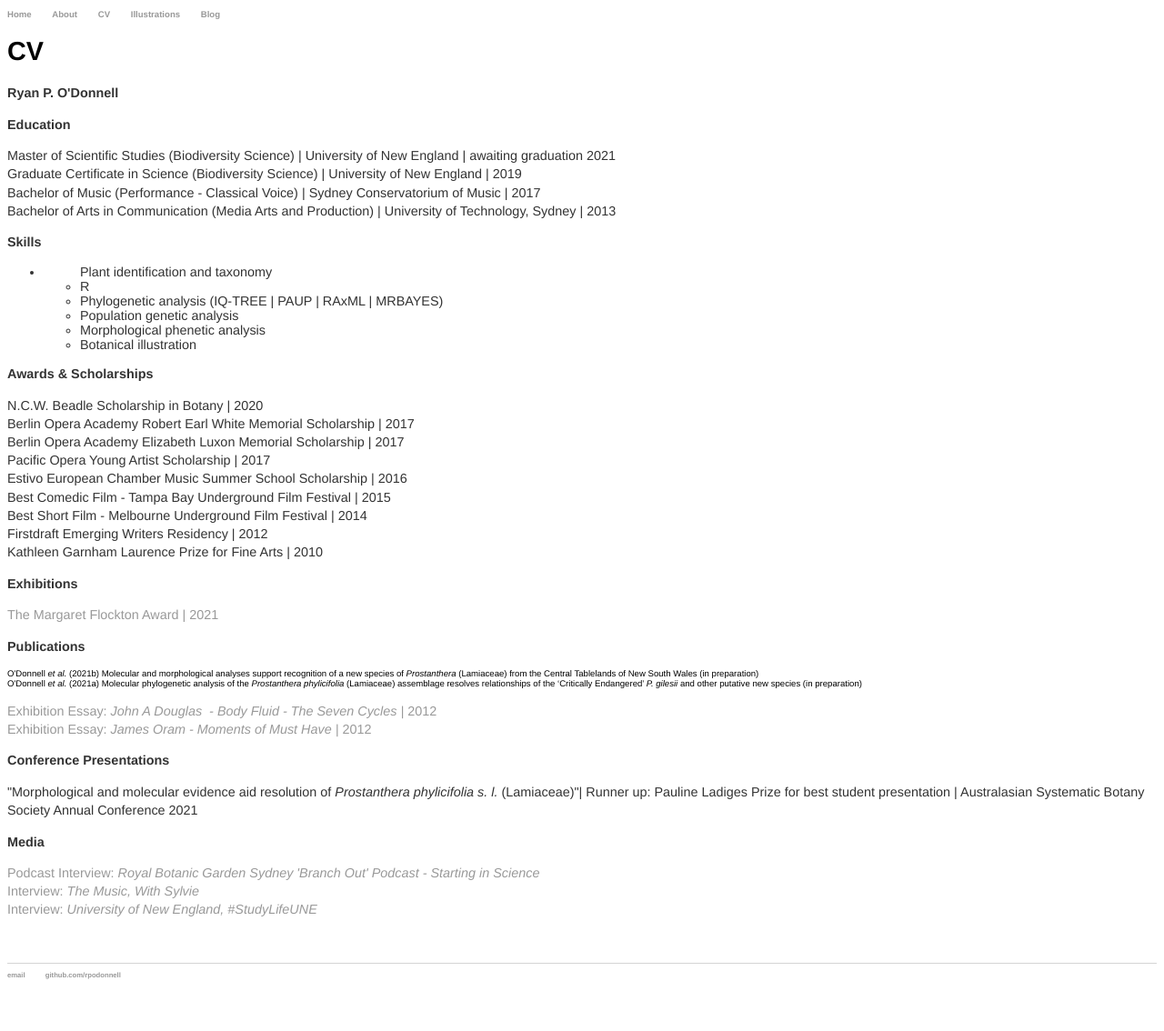
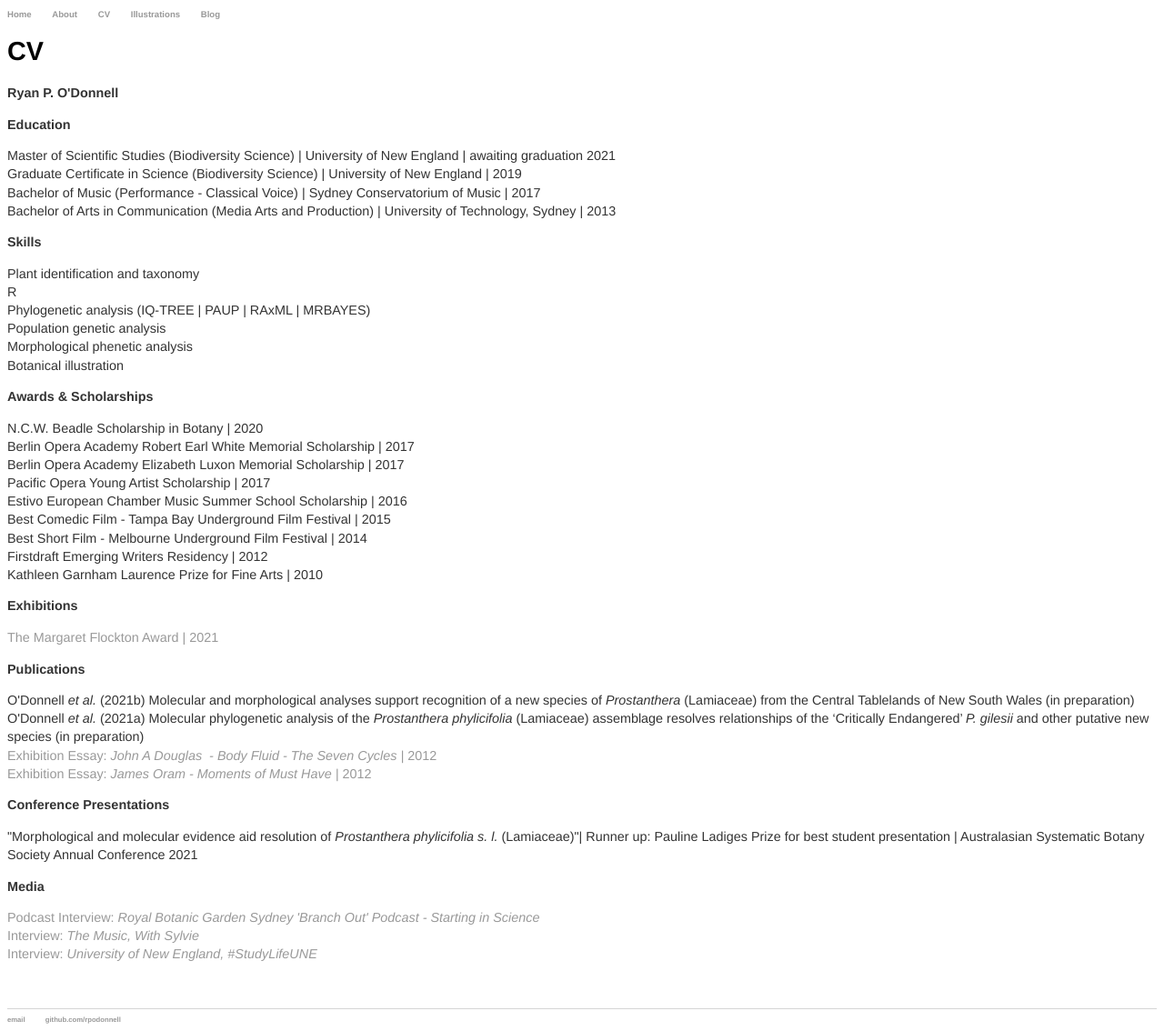
Before and after one commit to rpodonnell/rpodonnell.github.io, a Jekyll site: the page built from cv/index.html, in a window 1280 px wide. Shown: the whole page at 91% size. Built offline with Jekyll 4.4.1, drawn with Linux system fonts in a browser that asks for light colours; before the commit the page ends 1085 px from its top, so only the background shows below that.

Commit message:
Update index.html

```diff
--- a/cv/index.html
+++ b/cv/index.html
@@ -8,18 +8,14 @@ title: CV
 <p><strong>Education</strong></p>
 <p>Master of Scientific Studies (Biodiversity Science) | University of New England | awaiting graduation 2021<br />Graduate Certificate in Science (Biodiversity Science) | University of New England | 2019<br />Bachelor of Music (Performance - Classical Voice) | Sydney Conservatorium of Music | 2017<br />Bachelor of Arts in Communication (Media Arts and Production) | University of Technology, Sydney | 2013</p>
 <p><strong>Skills</strong></p>
-	<ul>
-		 <li style="color:#333;font-size:1.5em">
-			 <ul
-	<li>Plant identification and taxonomy</li>
-	<li>R</li>
-	<li>Phylogenetic analysis (IQ-TREE | PAUP | RAxML | MRBAYES)</li>
-	<li>Population genetic analysis</li>
-	<li>Morphological phenetic analysis</li>
-	<li>Botanical illustration</li>
-		</ul>
-	</ul>
-
+<p>
+Plant identification and taxonomy<br/>
+R<br/>
+Phylogenetic analysis (IQ-TREE | PAUP | RAxML | MRBAYES)<br/>
+Population genetic analysis<br/>
+Morphological phenetic analysis<br/>
+Botanical illustration<br/>
+	</p>
 
 <p><strong>Awards &amp; Scholarships&nbsp;</strong></p>
 <p>N.C.W. Beadle Scholarship in Botany | 2020<br />Berlin Opera Academy Robert Earl White Memorial Scholarship | 2017<br />Berlin Opera Academy Elizabeth Luxon Memorial Scholarship | 2017<br />Pacific Opera Young Artist Scholarship | 2017<br />Estivo European Chamber Music Summer School Scholarship | 2016<br />Best Comedic Film - Tampa Bay Underground Film Festival | 2015<br />Best Short Film - Melbourne Underground Film Festival | 2014<br />Firstdraft Emerging Writers Residency | 2012<br />Kathleen Garnham Laurence Prize for Fine Arts | 2010</p>
@@ -28,9 +24,9 @@ title: CV
 <a href="https://www.rbgsyd.nsw.gov.au/Science/Botanical-Illustration/The-Margaret-Flockton-Award-21">The Margaret Flockton Award | 2021 </em><br /></a>
 </p>
 <p><strong>Publications</strong></p>
-O'Donnell <i> et al. </i> (2021b) Molecular and morphological analyses support recognition of a new species of <i>Prostanthera</i> (Lamiaceae) from the Central Tablelands of New South Wales (in preparation)<br/>
+<p>O'Donnell <i> et al. </i> (2021b) Molecular and morphological analyses support recognition of a new species of <i>Prostanthera</i> (Lamiaceae) from the Central Tablelands of New South Wales (in preparation)<br/>
 O'Donnell <i> et al. </i> (2021a) Molecular phylogenetic analysis of the <i>Prostanthera phylicifolia</i> (Lamiaceae) assemblage resolves relationships of the ‘Critically Endangered’ <i>P. gilesii</i> and other putative new species (in preparation)<br/>
-<p><a href="JAD_BODY_FLUIDfinal.pdf">Exhibition Essay: <em>John A Douglas&nbsp; - Body Fluid - The Seven Cycles |&nbsp;</em>2012</a><br /><a href="JamesOramMomentsofmusthave_RS.pdf">Exhibition Essay: <em>James Oram - Moments of Must Have | </em>2012</a><em><br /></em></p>
+<a href="JAD_BODY_FLUIDfinal.pdf">Exhibition Essay: <em>John A Douglas&nbsp; - Body Fluid - The Seven Cycles |&nbsp;</em>2012</a><br /><a href="JamesOramMomentsofmusthave_RS.pdf">Exhibition Essay: <em>James Oram - Moments of Must Have | </em>2012</a><em><br /></em></p>
 <p><strong>Conference Presentations</strong></p>
 <p>"Morphological and molecular evidence aid resolution of <i>Prostanthera phylicifolia s. l.</i> (Lamiaceae)"| Runner up: Pauline Ladiges Prize for best student presentation | Australasian Systematic Botany Society Annual Conference 2021</p>
 <p><strong>Media</strong></p>
```
